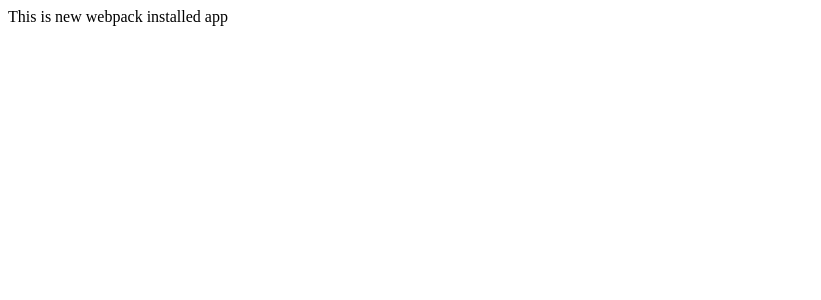
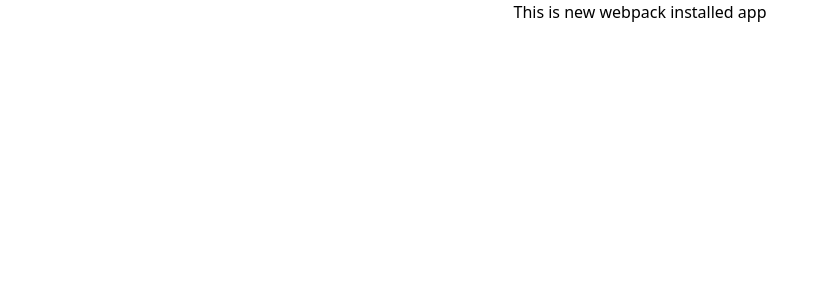
Before and after one commit to code-boom-boom/forme, a React (Create React App) app: page / in a window 1280 px wide. Shown: the top 300 px of the page, without its empty margins (0-821 px from the left). Built offline with nearby package versions, Linux system fonts and the light colour scheme.

Commit message:
tailwind css setup

```diff
--- a/package.json
+++ b/package.json
@@ -41,7 +41,12 @@
     ]
   },
   "devDependencies": {
+    "css-loader": "^6.7.1",
     "html-webpack-plugin": "^5.5.0",
+    "postcss-loader": "^7.0.1",
+    "postcss-preset-env": "^7.7.2",
+    "style-loader": "^3.3.1",
+    "tailwindcss": "^3.1.6",
     "ts-loader": "^9.3.1",
     "webpack": "^5.73.0",
     "webpack-cli": "^4.10.0",
--- /dev/null
+++ b/postcss.config.js
@@ -0,0 +1,8 @@
+const tailwindcss = require('tailwindcss')
+
+module.exports = {
+  plugins: [
+    'postcss-preset-env',
+    tailwindcss
+  ]
+}
--- a/src/App.tsx
+++ b/src/App.tsx
@@ -1,11 +1,11 @@
-import React from 'react';
+import React from 'react'
 
 function App() {
   return (
     <div className="main">
-      This is new webpack installed app
+      <h1 className="text-center">This is new webpack installed app</h1>
     </div>
-  );
+  )
 }
 
-export default App;
+export default App
--- /dev/null
+++ b/src/styles/tailwind.css
@@ -0,0 +1,3 @@
+@tailwind base;
+@tailwind components;
+@tailwind utilities;
--- /dev/null
+++ b/tailwind.config.js
@@ -0,0 +1,8 @@
+/** @type {import('tailwindcss').Config} */
+module.exports = {
+  content: ['./src/**/*.{js,jsx,ts,tsx}'],
+  theme: {
+    extend: {},
+  },
+  plugins: [],
+}
--- a/webpack.config.js
+++ b/webpack.config.js
@@ -9,6 +9,11 @@ module.exports = {
         test: /\.tsx?$/,
         use: 'ts-loader',
         exclude: /node_modules/,
+      },
+      {
+        test: /\.css$/i,
+        include: path.resolve(__dirname, 'src'),
+        use: ['style-loader', 'css-loader', 'postcss-loader']
       }
     ]
   },
```
Also changed, not shown: src/index.tsx (+6 -4 lines), 1 other file (tests, documents, lock files or other folders).
